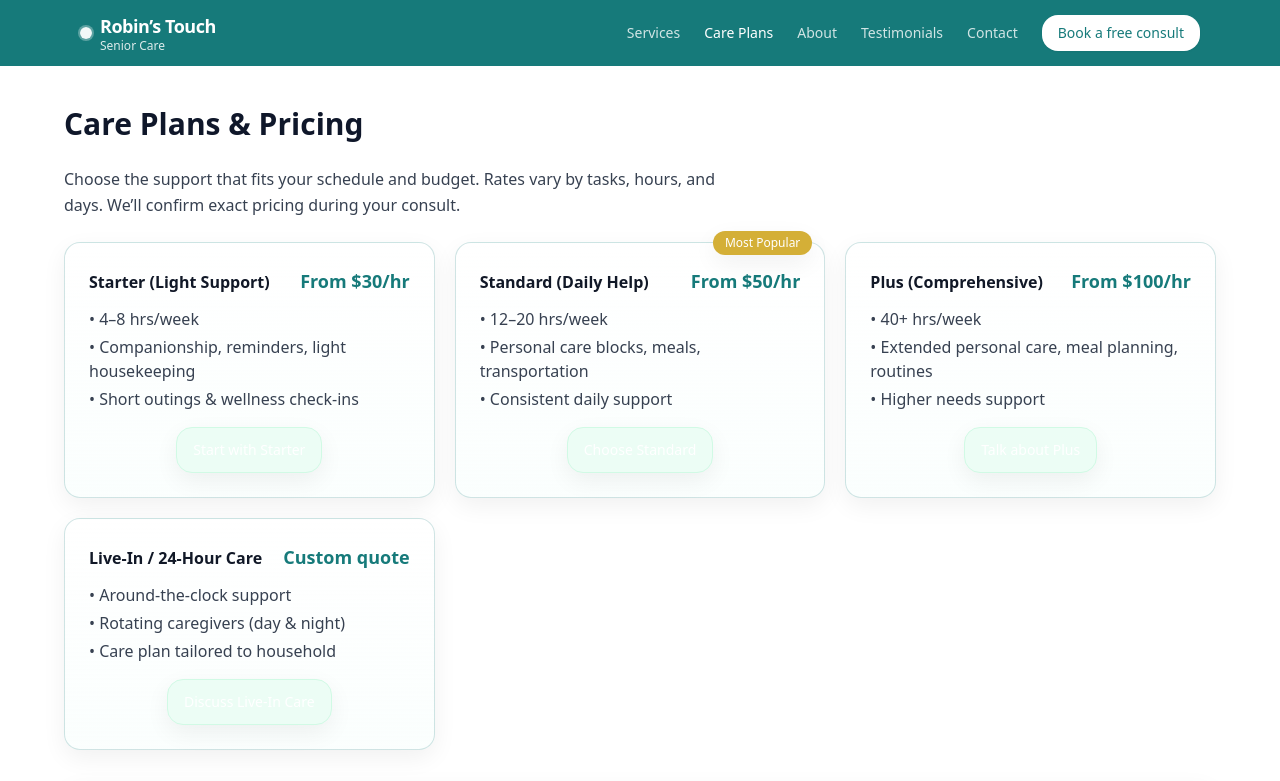
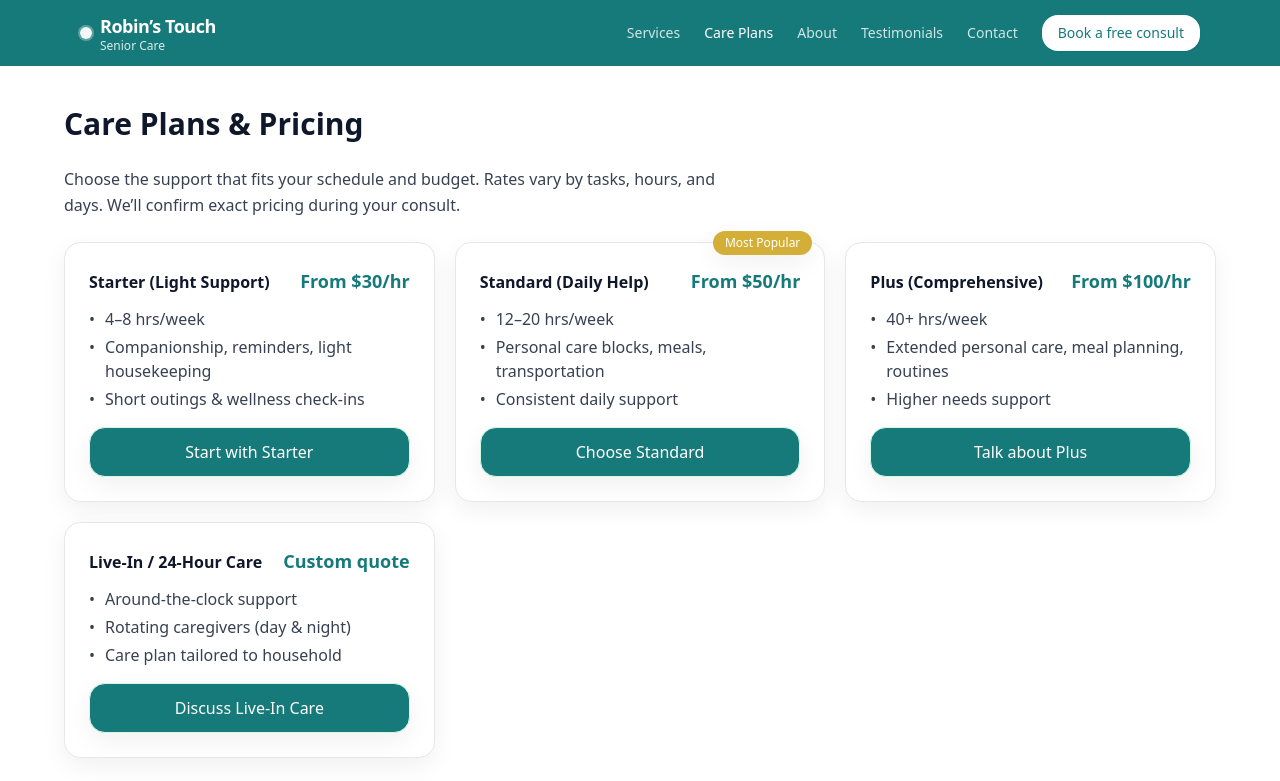
Before and after one commit to ReechardDev/marie-care, a Next.js app: page /care-plans in a window 1280 px wide. Shown: the top 781 px of the page. Built offline with nearby package versions, Linux system fonts and the light colour scheme.

Commit message:
Care Plans: solid teal CTAs + light-teal hover wash on cards

```diff
--- a/components/PlanGrid.jsx
+++ b/components/PlanGrid.jsx
@@ -1,13 +1,30 @@
 // components/PlanGrid.jsx
 "use client";
 
-export default function PlanGrid({ plans }) {
+import { track } from "@/lib/analytics";
+
+export default function PlanGrid({ plans = [] }) {
   return (
     <div className="mt-6 grid gap-4 sm:gap-5 sm:grid-cols-2 md:grid-cols-3 items-stretch">
-      {plans.map((plan) => (
-        <div
+      {plans.map((plan) => {
+        const slug =
+          (plan.slug || plan.name || "")
+            .toLowerCase()
+            .replace(/[^a-z0-9]+/g, "-")
+            .replace(/(^-|-$)/g, "") || null;
+
+        const contactHref = `/contact?plan=${encodeURIComponent(slug || plan.name)}`;
+
+        return (
+          <article
             key={plan.name}
-          className="group relative h-full rounded-2xl border border-teal/20 bg-gradient-to-b from-white to-teal-50/30 p-5 md:p-6 shadow-soft transition-all duration-200 hover:-translate-y-0.5 hover:shadow-md hover:border-teal/30 flex flex-col"
+            className={[
+              "group relative h-full flex flex-col rounded-2xl",
+              "border border-border bg-white p-5 md:p-6 shadow-soft",
+              "transition-all duration-200",
+              "hover:-translate-y-0.5 hover:shadow-md hover:border-brand-teal/30",
+              "transition-colors group-hover:bg-brand-tealLight/20",
+            ].join(" ")}
           >
             {plan.popular && (
               <div
@@ -18,30 +35,44 @@ export default function PlanGrid({ plans }) {
               </div>
             )}
 
-          <div className="flex items-baseline justify-between">
-            <div className="font-semibold text-gray-900">{plan.name}</div>
-            <div className="text-lg font-semibold text-[#167a7a]">{plan.from}</div>
-          </div>
+            <header className="flex items-baseline justify-between gap-3">
+              <h3 className="font-semibold text-text-heading">{plan.name}</h3>
+              <div className="text-lg font-semibold text-brand-teal">{plan.from}</div>
+            </header>
 
             {/* Features grow to push CTA down */}
-          <ul className="mt-3 space-y-1 text-gray-700 flex-1">
-            {plan.bullet.map((b) => (
-              <li key={b}>• {b}</li>
+            <ul className="mt-3 space-y-1 text-text-body flex-1">
+              {plan.bullet?.map((b, i) => (
+                <li key={i} className="pl-4 relative">
+                  <span aria-hidden className="absolute left-0">•</span>
+                  {b}
+                </li>
               ))}
             </ul>
 
-          {/* Primary CTA (centered), unchanged */}
-          <div className="mt-4 flex justify-center">
+            {/* Primary CTA — force brand teal like the hero button */}
+            <div className="mt-4">
               <a
-              href="/contact"
-              className="inline-block rounded-xl2 bg-[#167a7a] text-white px-4 py-3 text-sm transition hover:-translate-y-0.5 hover:shadow-md focus:outline-none focus:ring-2 focus:ring-[#167a7a]"
-              aria-label={`Select plan: ${plan.name}`}
+                href={contactHref}
+                role="button"
+                aria-disabled="false"
+                onClick={() =>
+                  typeof track === "function" &&
+                  track("plan_cta_click", { plan: slug || plan.name })
+                }
+                className={[
+                  "block w-full text-center rounded-xl2 px-4 py-3 shadow-soft hover:shadow-md hover:opacity-95",
+                  // hard-force brand color & enable state
+                  "!bg-brand-teal !text-white !opacity-100 !pointer-events-auto",
+                  "focus:outline-none focus:ring-2 focus:ring-brand-teal/30",
+                ].join(" ")}
               >
-              {plan.cta}
+                {plan.cta || `Choose ${plan.shortTitle || plan.name}`}
               </a>
             </div>
-        </div>
-      ))}
+          </article>
+        );
+      })}
     </div>
   );
 }
```
Lines whose indentation alone changed are shown as unchanged.
